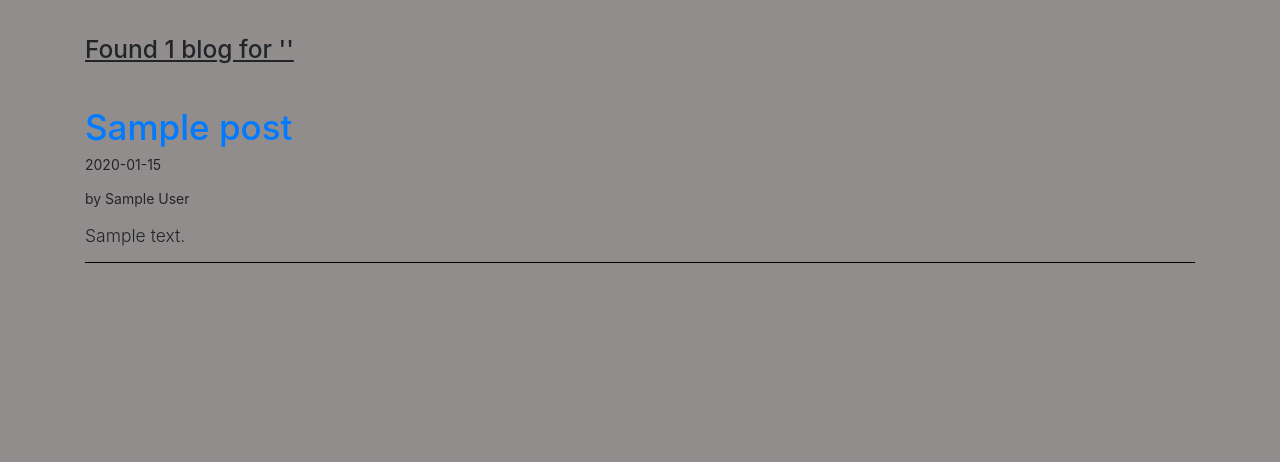
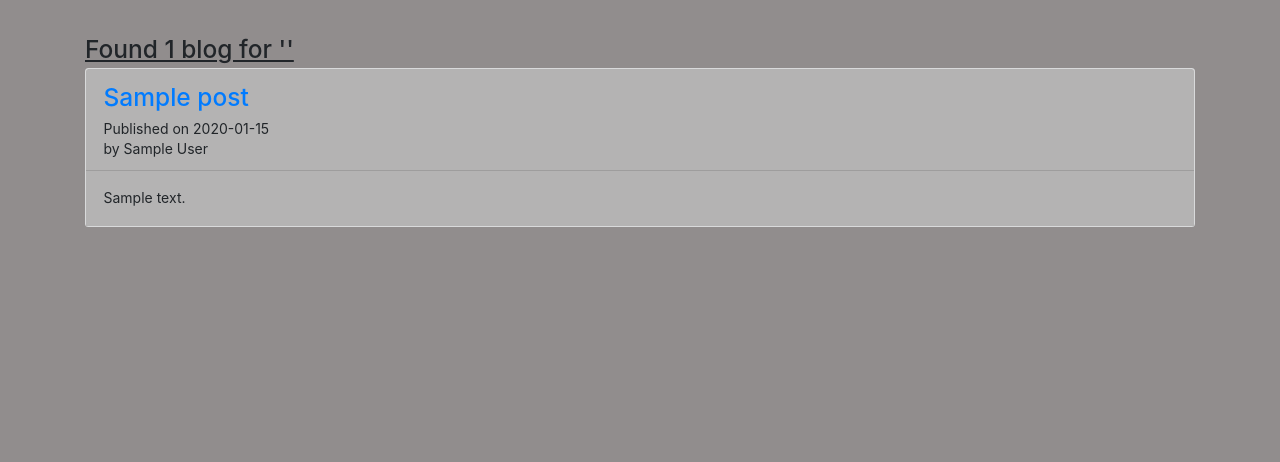
Before and after one commit to Surajgaire0/Blog-Site, a Django app: template post/templates/post/post-search.html in a window 1280 px wide. Shown: the part 49-511 px from the top of the page. Run offline with Django 3.2, Linux system fonts and the light colour scheme; the template is opened without the code that fills it: most values are stand-ins (such as "Sample title", 1, 10 or a date in 2020); some libraries are stand-ins or nearby versions.

Commit message:
Add card for posts in search results

```diff
--- a/post/templates/post/post-search.html
+++ b/post/templates/post/post-search.html
@@ -7,12 +7,18 @@
 
 {% for post in posts_list %}
 
-  <h1 class="mt-5" style="color:Tomato;"><a href="{% url 'post-detail' post.id %}">{{post.title}}</a></h1>
-  <p>{{post.publication_date|date:'Y-m-d'}}</p>
-  <p>by {{post.author}}</p>
-  <p class="lead">{{post.description|truncatechars_html:500|safe}}</p>
-  <hr align="left" color="black">
-  <br>
+  <div class="card bg-light mb-3 mt-1">
+    <div class="card-header" style="background-color:rgb(180, 179, 179);">
+      <h3 class="mt-1" style="color:Tomato;"><a href="{% url 'post-detail' post.id %}">{{post.title|capfirst}}</a></h3>
+      <p>Published on {{post.publication_date|date:'Y-m-d'}}
+        <br>
+        by {{post.author}}</p>
+    </div>
+    <div class="card-body" style="background-color:rgb(180, 179, 179);">
+      <p class="card-text">{{post.description|truncatechars_html:500|safe}}</p>
+    </div>
+  </div>
+
 {% endfor %}
 
 {% if is_paginated %}
```
Also changed, not shown: blog_app/settings.py (+7 -2 lines), README.md.
